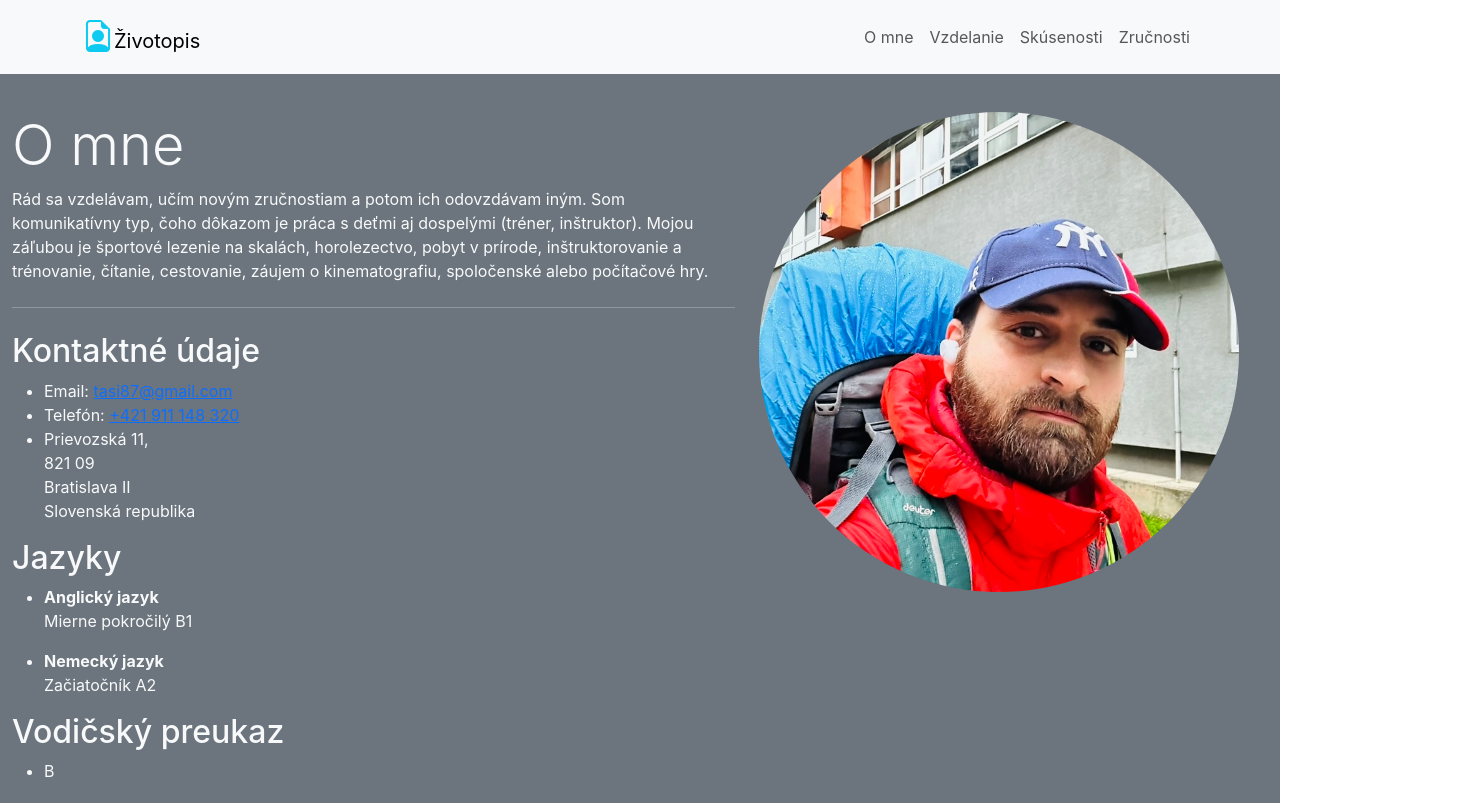
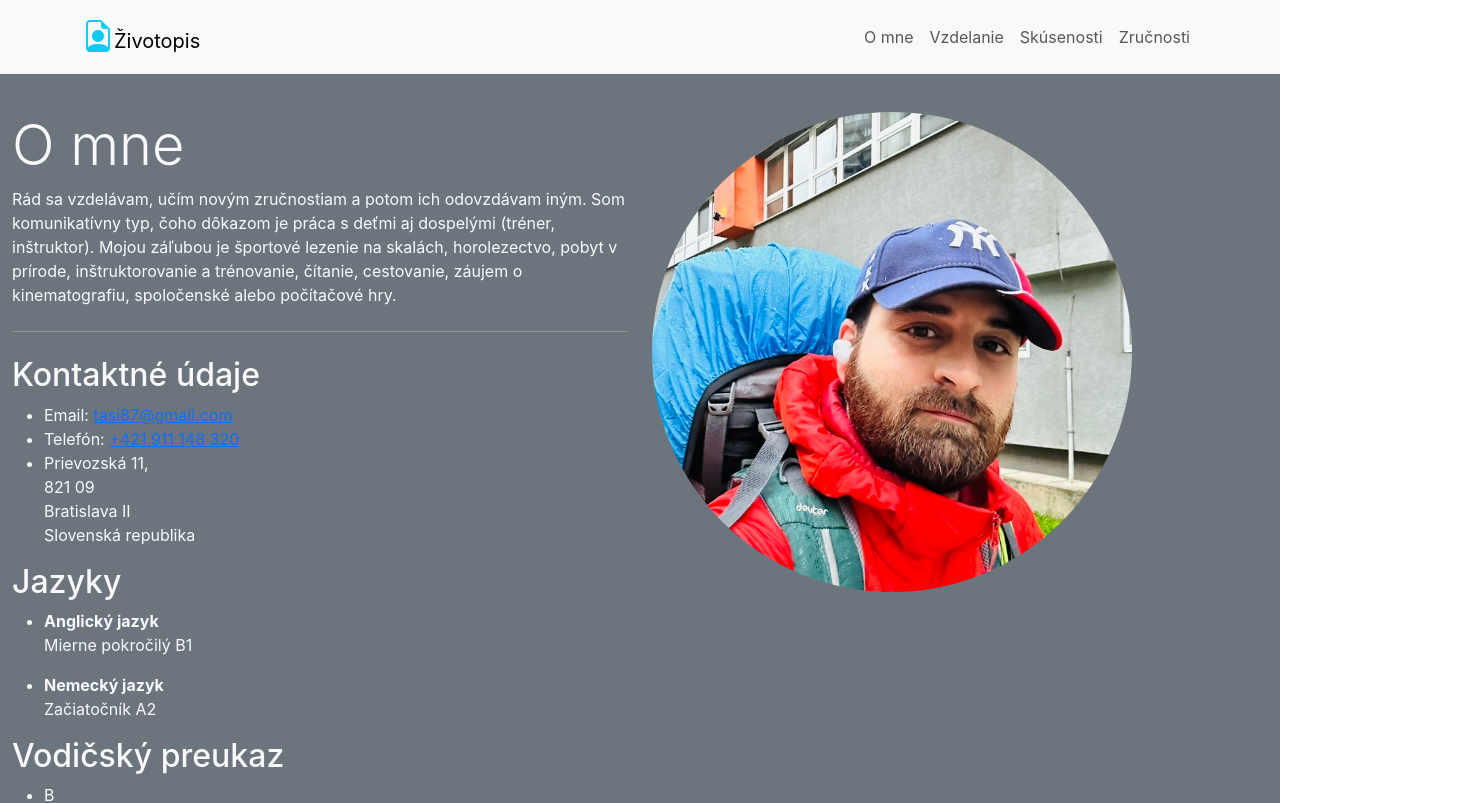
Before and after one commit to Tasi87/zivotopis_v1, a React (Create React App) app: page / in a window 1280 px wide. Shown: the top 803 px of the page, 1479 px wide, since content can reach past the window. Built offline with nearby package versions, Linux system fonts and the light colour scheme.

Commit message:
uprava stylu v aboutMe

```diff
--- a/src/Components/AboutMe.css
+++ b/src/Components/AboutMe.css
@@ -3,5 +3,4 @@
 	height: 30rem;
 	border-radius: 50%;
 	object-fit: cover;
-	margin-right: 15rem;
 }
--- a/src/Components/AboutMe.js
+++ b/src/Components/AboutMe.js
@@ -9,7 +9,7 @@
 		<section id="aboutMe" className="container-fluid py-5 bg-secondary text-light">
 				<div className="contaner">
 					<div className="row">
-						<div className="col-lg-7">
+						<div className="col-12 col-lg-6">
 							<h2 className="display-4">O mne</h2>
 							<p>
 								Rád sa vzdelávam, učím novým zručnostiam a potom ich odovzdávam iným. Som komunikatívny typ, čoho dôkazom je práca s deťmi aj dospelými (tréner, inštruktor). Mojou záľubou je športové lezenie na skalách, horolezectvo, pobyt v prírode, inštruktorovanie a trénovanie, čítanie, cestovanie, záujem o kinematografiu, spoločenské alebo počítačové hry.
@@ -40,7 +40,7 @@
 								<li>B</li>
 							</ul>
 						</div>
-						<div className="col-lg-5 text-end align-top">
+						<div className="col-12 col-lg-4 text-center align-top">
 							<img src={profilePhoto} alt="Profil" className='profile-photo' />
 						</div>
 					</div>
```
